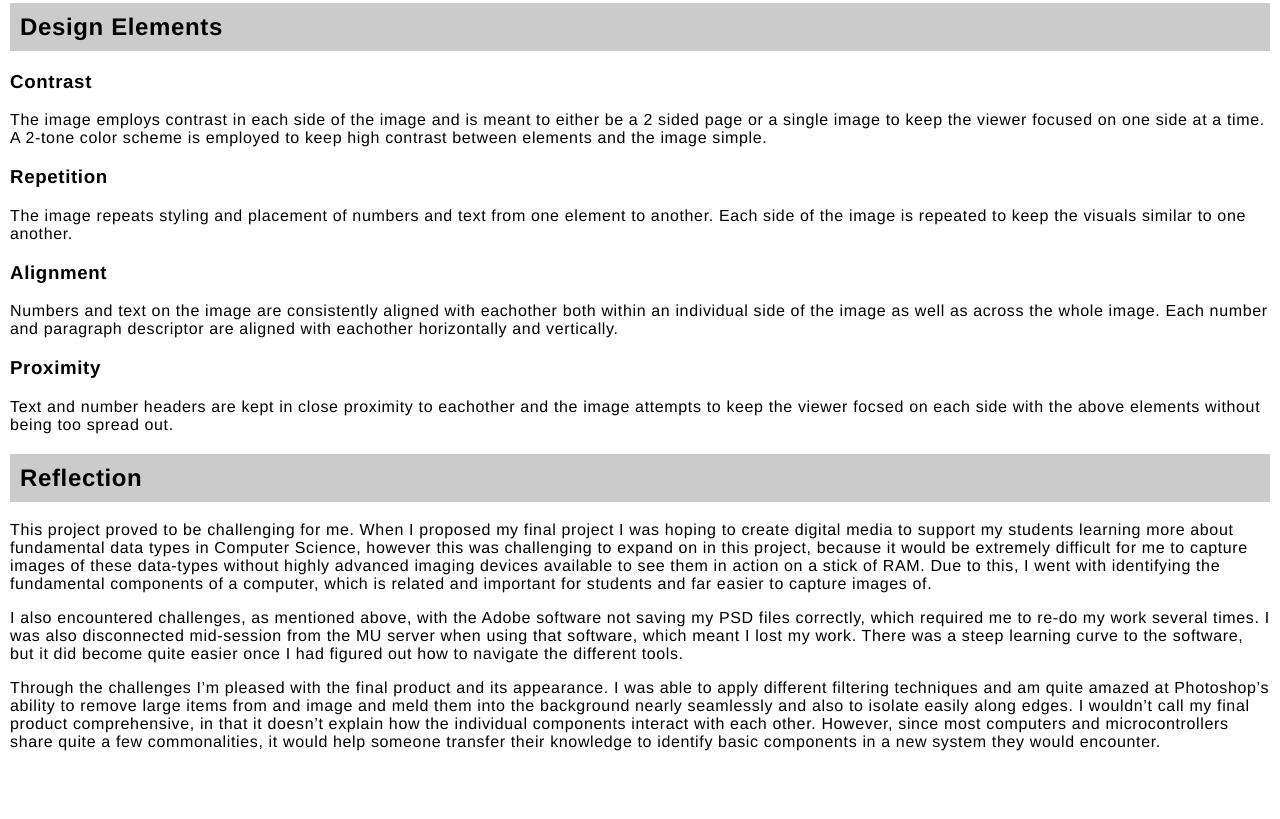
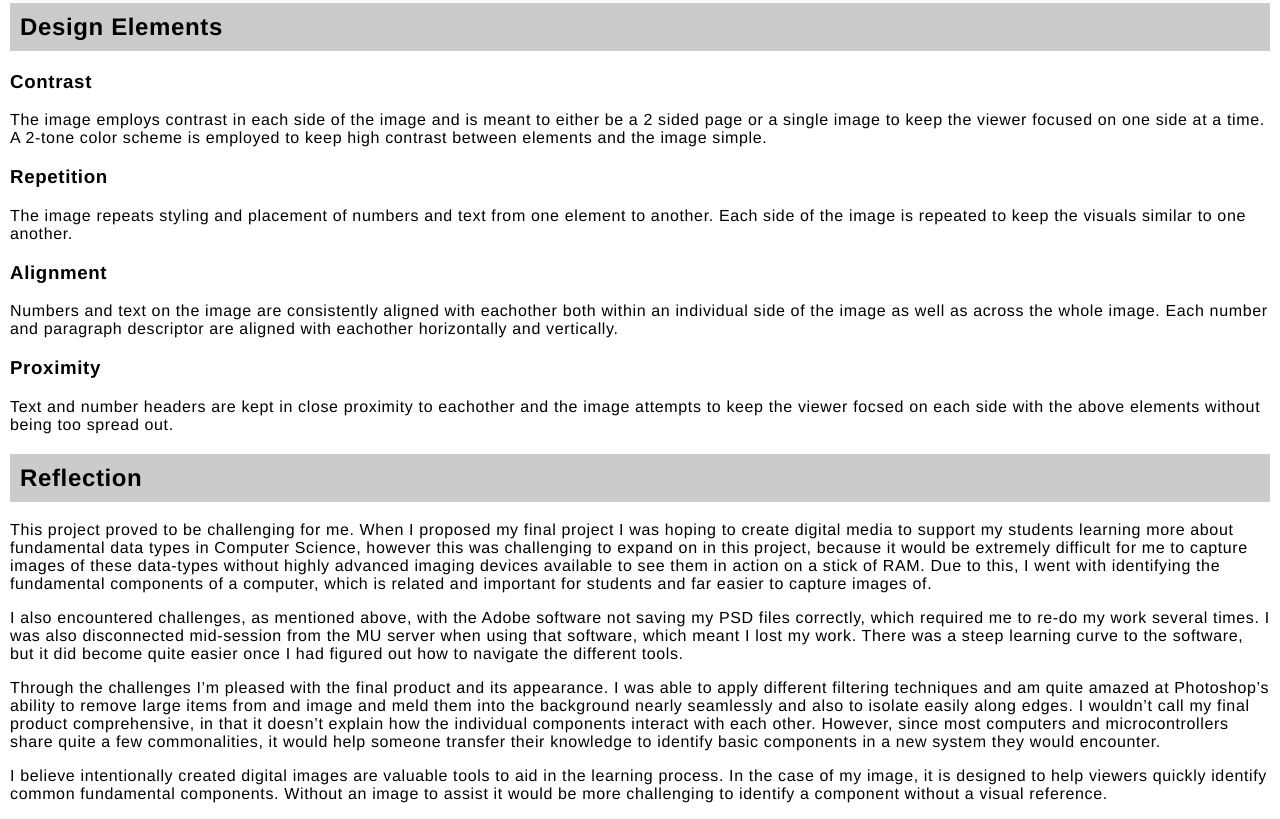
Before and after one commit to aaronodekirk/aaronodekirk.github.io, a plain HTML site: page islt_7361/module_1/Odekirk_Project1.html in a window 1280 px wide. Shown: the part 2880-3699 px from the top of the page. Before the commit the page ends 3647 px from the top, so only its background shows below. Drawn offline with Linux system fonts and the light colour scheme.

Commit message:
Update Odekirk_Project1.html

```diff
--- a/islt_7361/module_1/Odekirk_Project1.html
+++ b/islt_7361/module_1/Odekirk_Project1.html
@@ -160,5 +160,6 @@
     <p>This project proved to be challenging for me. When I proposed my final project I was hoping to create digital media to support my students learning more about fundamental data types in Computer Science, however this was challenging to expand on in this project, because it would be extremely difficult for me to capture images of these data-types without highly advanced imaging devices available to see them in action on a stick of RAM. Due to this, I went with identifying the fundamental components of a computer, which is related and important for students and far easier to capture images of.</p>
     <p>I also encountered challenges, as mentioned above, with the Adobe software not saving my PSD files correctly, which required me to re-do my work several times. I was also disconnected mid-session from the MU server when using that software, which meant I lost my work. There was a steep learning curve to the software, but it did become quite easier once I had figured out how to navigate the different tools.</p>
     <p>Through the challenges I’m pleased with the final product and its appearance. I was able to apply different filtering techniques and am quite amazed at Photoshop’s ability to remove large items from and image and meld them into the background nearly seamlessly and also to isolate easily along edges. I wouldn’t call my final product comprehensive, in that it doesn’t explain how the individual components interact with each other. However, since most computers and microcontrollers share quite a few commonalities, it would help someone transfer their knowledge to identify basic components in a new system they would encounter.</p>
+        <p>I believe intentionally created digital images are valuable tools to aid in the learning process. In the case of my image, it is designed to help viewers quickly identify common fundamental components. Without an image to assist it would be more challenging to identify a component without a visual reference.</p>
 </body>
 </html>
```
